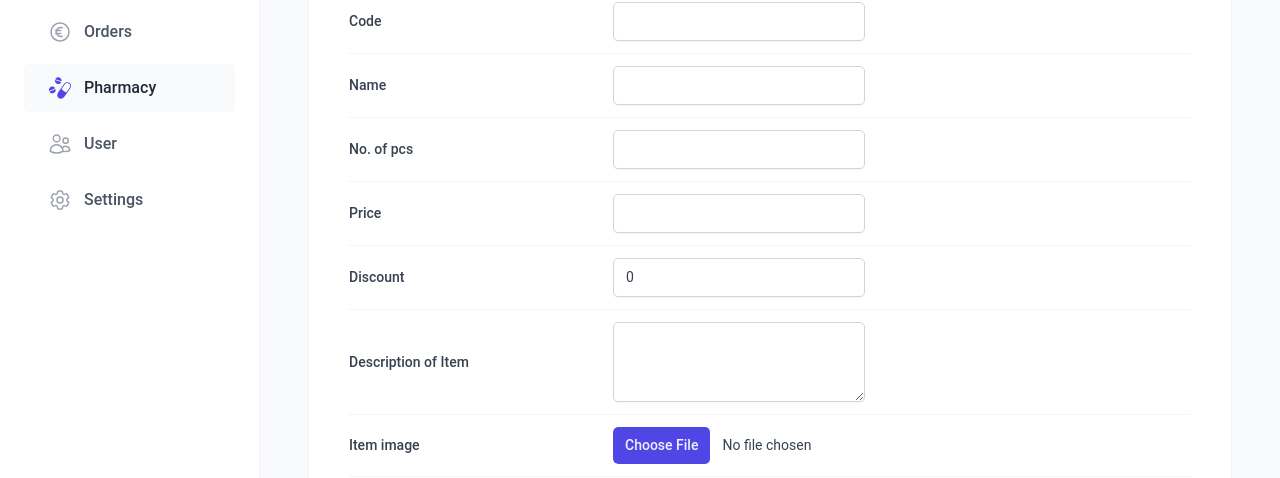
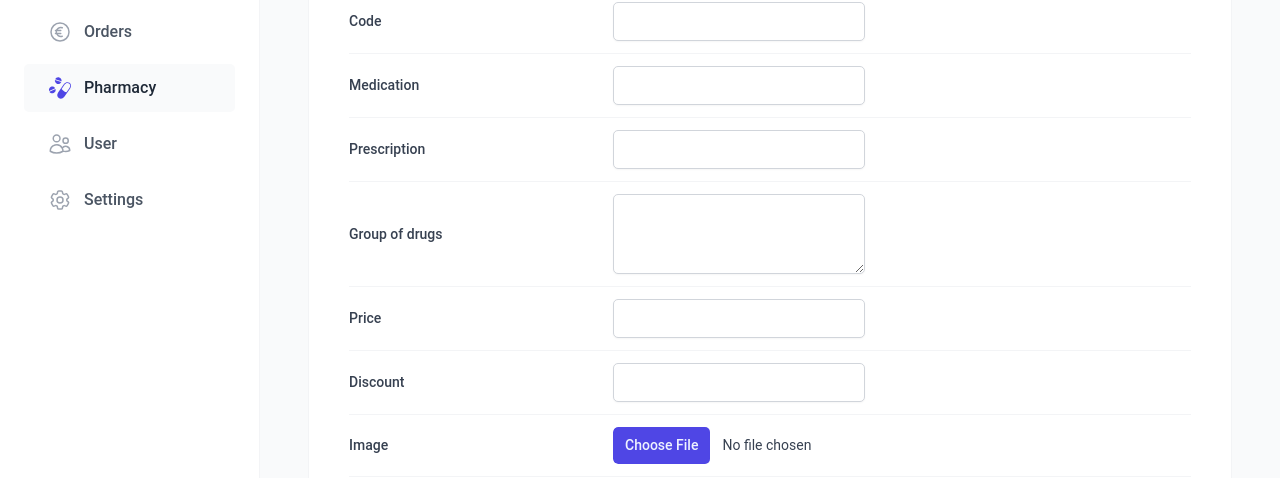
Before and after one commit to jozefkubis/pharmacy, a React (Vite) app: page /pharmacy in a window 1280 px wide. Both pictures are taken after a click on the button "Add new medication". Shown: the part 319-797 px from the top of the page. Built offline with nearby package versions, Linux system fonts and the light colour scheme; no server answers; the database is empty.

Commit message:
spojazdnenie formulara

```diff
--- a/src/features/pharmacy/CreatePharmacyForm.jsx
+++ b/src/features/pharmacy/CreatePharmacyForm.jsx
@@ -4,6 +4,8 @@ import Button from "../../ui/Button"
 import FileInput from "../../ui/FileInput"
 import Textarea from "../../ui/Textarea"
 import Form from "../../ui/Form"
+import { useInsertItem } from "./useInsertItem"
+import { useForm } from "react-hook-form"
 
 const FormRow = styled.div`
   display: grid;
@@ -36,40 +38,92 @@ const Label = styled.label`
 // `
 
 function CreateStoreForm() {
+  const { handleSubmit, register, reset } = useForm()
+
+  const { isInserting, insertItem } = useInsertItem()
+
+  function onSubmit(data) {
+    insertItem(data)
+    reset()
+    console.log(data)
+  }
+
   return (
-    <Form>
+    <Form onSubmit={handleSubmit(onSubmit)}>
       <FormRow>
         <Label htmlFor="code">Code</Label>
-        <Input type="number" id="code" />
+        <Input
+          type="number"
+          id="code"
+          disabled={isInserting}
+          {...register("code", {
+            required: "This field is required",
+          })}
+        />
       </FormRow>
 
       <FormRow>
-        <Label htmlFor="name">Name</Label>
-        <Input type="text" id="name" />
+        <Label htmlFor="name">Medication</Label>
+        <Input
+          type="text"
+          id="name"
+          disabled={isInserting}
+          {...register("name", {
+            required: "This field is required",
+          })}
+        />
       </FormRow>
 
       <FormRow>
-        <Label htmlFor="NoOfPcs">No. of pcs</Label>
-        <Input type="number" id="NoOfPcs" />
+        <Label htmlFor="prescription">Prescription</Label>
+        <Input
+          type="text"
+          id="prescription"
+          disabled={isInserting}
+          {...register("prescription", {
+            required: "This field is required",
+          })}
+        />
+      </FormRow>
+
+      <FormRow>
+        <Label htmlFor="description">Group of drugs</Label>
+        <Textarea
+          type="text"
+          id="description"
+          disabled={isInserting}
+          {...register("description", {
+            required: "This field is required",
+          })}
+        />
       </FormRow>
 
       <FormRow>
         <Label htmlFor="regularPrice">Price</Label>
-        <Input type="number" id="regularPrice" />
+        <Input
+          type="number"
+          id="regularPrice"
+          disabled={isInserting}
+          {...register("regularPrice", {
+            required: "This field is required",
+          })}
+        />
       </FormRow>
 
       <FormRow>
         <Label htmlFor="discount">Discount</Label>
-        <Input type="number" id="discount" defaultValue={0} />
+        <Input
+          type="number"
+          id="discount"
+          disabled={isInserting}
+          {...register("discount", {
+            required: "This field is required",
+          })}
+        />
       </FormRow>
 
       <FormRow>
-        <Label htmlFor="description">Description of Item</Label>
-        <Textarea type="text" id="description" defaultValue="" />
-      </FormRow>
-
-      <FormRow>
-        <Label htmlFor="image">Item image</Label>
+        <Label htmlFor="image">Image</Label>
         <FileInput id="image" accept="image/*" />
       </FormRow>
 
@@ -79,7 +133,7 @@ function CreateStoreForm() {
           Cancel
         </Button>
 
-        <Button>Edit item</Button>
+        <Button disabled={isInserting}>Insert item</Button>
       </FormRow>
     </Form>
   )
--- /dev/null
+++ b/src/features/pharmacy/useInsertItem.js
@@ -0,0 +1,18 @@
+import { useMutation, useQueryClient } from "@tanstack/react-query"
+import { insertPharmacyItem } from "../../services/apiPharmacy"
+import toast from "react-hot-toast"
+
+export function useInsertItem() {
+  const queryClient = useQueryClient()
+
+  const { isLoading: isInserting, mutate: insertItem } = useMutation({
+    mutationFn: insertPharmacyItem,
+    onSuccess: () => {
+      toast.success("Pharmacy item inserted!")
+      queryClient.invalidateQueries({ queryKey: ["pharmacy"] })
+    },
+    onError: (err) => toast.error(err.message),
+  })
+
+  return { isInserting, insertItem }
+}
--- a/src/services/apiPharmacy.js
+++ b/src/services/apiPharmacy.js
@@ -1,5 +1,6 @@
 import supabase from "./supabase"
 
+// MARK: ziskanie vsetkych dat z databazy
 export async function getPharmacy() {
   const { data, error } = await supabase.from("pharmacy").select("*")
 
@@ -11,6 +12,22 @@ export async function getPharmacy() {
   return data
 }
 
+// MARK: pridanie novej polozky do databazy
+export async function insertPharmacyItem(newMedication) {
+  const { data, error } = await supabase
+    .from("pharmacy")
+    .insert([newMedication])
+    .select()
+
+  if (error) {
+    console.error(error)
+    throw new Error("Store could not be created")
+  }
+
+  return data
+}
+
+// MARK: vymazanie jednej polozky podla id ("row")
 export async function deletePharmacyItem(id) {
   const { data, error } = await supabase.from("pharmacy").delete().eq("id", id)
 
```
Also changed, not shown: public/.drawio.png.
